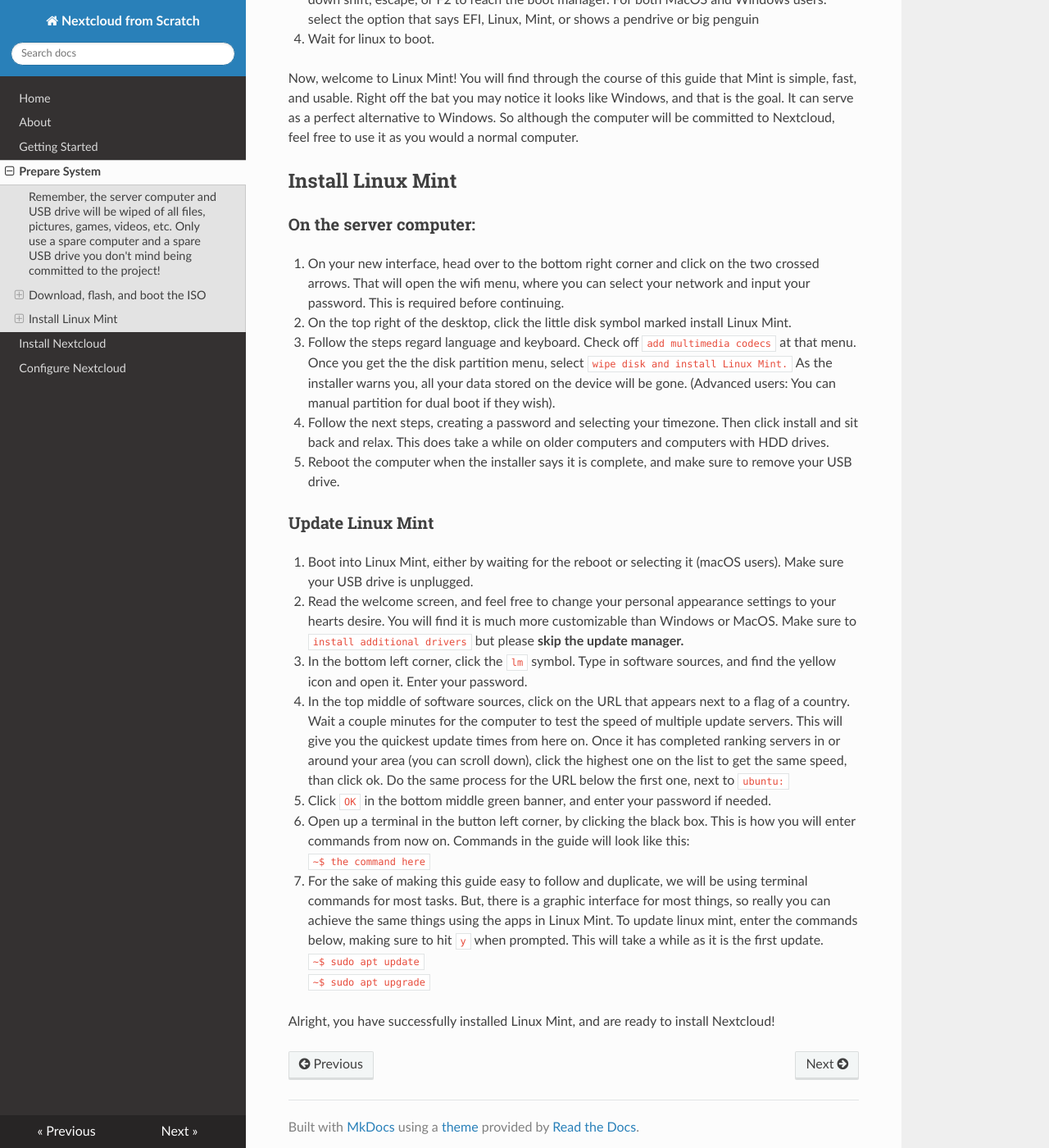
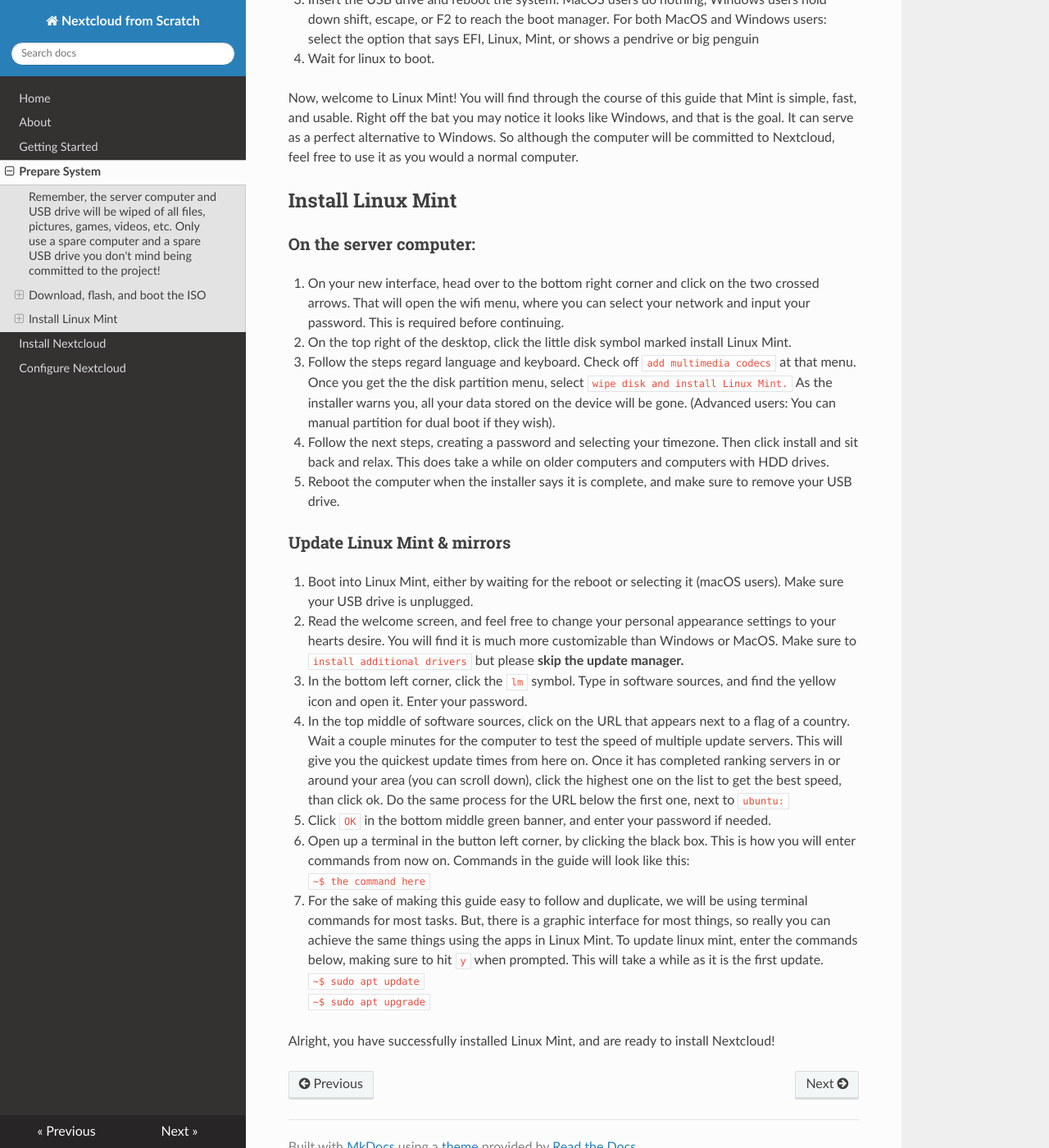
Before and after one commit to jr1221/nextcloud-from-scratch, an MkDocs documentation site: the page built from docs/prepare-system.md, in a window 1280 px wide and 1400 px high, scrolled down 1057 px. Shown: the whole window at 82% size. Built offline with MkDocs 1.6.1, drawn with Linux system fonts in a browser that asks for light colours; nearby versions of some CDN libraries; some of the changed text lies outside the part shown.

Commit message:
misc additions

```diff
--- a/docs/prepare-system.md
+++ b/docs/prepare-system.md
@@ -23,7 +23,7 @@ We will be using Linux Mint for this guide, but feel free to choose a different
    4.  Click `Flash!`
    5.  Remove the USB drive once balenaEtcher notifies you the flash was successful
 
-### On the **server** computer: (the one you are wiping)
+### On the server computer: (the one you are wiping)
 1. For MacOS computers, [follow these steps](https://www.ianmaddaus.com/post/refind/) to disable System Integrity Proection and install rEFInd, which allows Linux bootability
 2. For all other computers, [follow these steps](https://www.makeuseof.com/tag/disable-secure-uefi-dual-boot/) to disable secure boot
 3. Insert the USB drive and reboot the system.  MacOS users do nothing, Windows users hold down shift, escape, or F2 to reach the boot manager.  For both MacOS and Windows users: select the option that says EFI, Linux, Mint, or shows a pendrive or big penguin
@@ -33,18 +33,18 @@ Now, welcome to Linux Mint! You will find through the course of this guide that
 
 ## Install Linux Mint
 
-### On the **server** computer:
+### On the server computer:
 1. On your new interface, head over to the bottom right corner and click on the two crossed arrows.  That will open the wifi menu, where you can select your network and input your password.  This is required before continuing.
 2. On the top right of the desktop, click the little disk symbol marked install Linux Mint.
 3. Follow the steps regard language and keyboard.  Check off `add multimedia codecs` at that menu.  Once you get the the disk partition menu, select `wipe disk and install Linux Mint.`  As the installer warns you, all your data stored on the device will be gone.  (Advanced users:  You can manual partition for dual boot if they wish).
 4. Follow the next steps, creating a password and selecting your timezone.  Then click install and sit back and relax.  This does take a while on older computers and computers with HDD drives.
 5. Reboot the computer when the installer says it is complete, and make sure to remove your USB drive.
 
-### Update Linux Mint
+### Update Linux Mint & mirrors
 1. Boot into Linux Mint, either by waiting for the reboot or selecting it (macOS users).  Make sure your USB drive is unplugged.
 2. Read the welcome screen, and feel free to change your personal appearance settings to your hearts desire.  You will find it is much more customizable than Windows or MacOS.  Make sure to `install additional drivers` but please **skip the update manager.**
 3. In the bottom left corner, click the `lm` symbol.  Type in software sources, and find the yellow icon and open it.  Enter your password.
-4. In the top middle of software sources, click on the URL that appears next to a flag of a country.  Wait a couple minutes for the computer to test the speed of multiple update servers.  This will give you the quickest update times from here on.  Once it has completed ranking servers in or around your area (you can scroll down), click the highest one on the list to get the same speed, than click ok.  Do the same process for the URL below the first one, next to `ubuntu:`
+4. In the top middle of software sources, click on the URL that appears next to a flag of a country.  Wait a couple minutes for the computer to test the speed of multiple update servers.  This will give you the quickest update times from here on.  Once it has completed ranking servers in or around your area (you can scroll down), click the highest one on the list to get the best speed, than click ok.  Do the same process for the URL below the first one, next to `ubuntu:`
 5. Click `OK` in the bottom middle green banner, and enter your password if needed.
 6. Open up a terminal in the button left corner, by clicking the black box.  This is how you will enter commands from now on.  Commands in the guide will look like this:
             `~$ the command here`
--- a/mkdocs.yml
+++ b/mkdocs.yml
@@ -9,3 +9,5 @@ nav:
     - Configure Nextcloud: configure-nextcloud.md
 theme:
     name: readthedocs
+
+markdown_extensions:
```
Also changed, not shown: other parts of docs/prepare-system.md (+4 -4 lines), docs/about.md (+1 -1 lines), docs/configure-nextcloud.md (+2 -0 lines), docs/getting-started.md (+3 -3 lines), docs/requirements.txt (line endings or trailing spaces).
